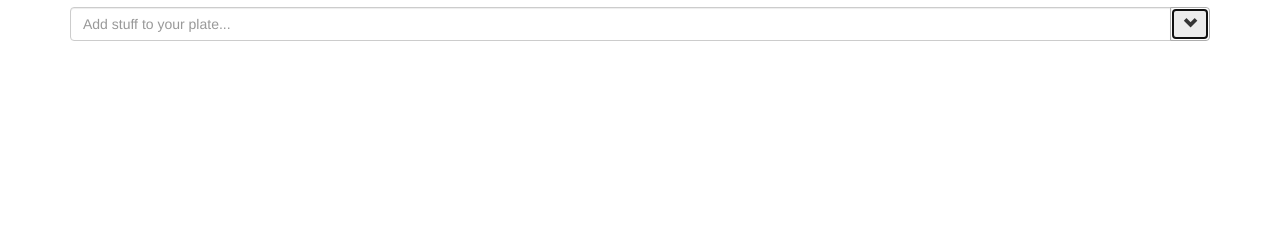
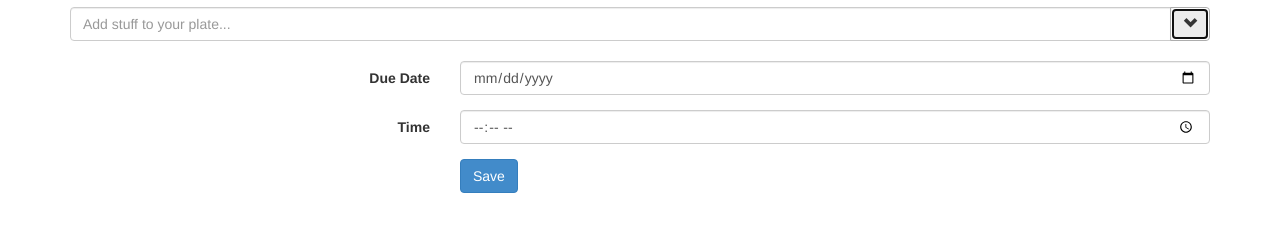
Before and after one commit to sumitgouthaman/OnMyPlate, a browser extension: page index.html in a window 1280 px wide. Both pictures are taken after a click on the button 1189 px from the left and 80 px from the top of the page. Shown: the part 56-288 px from the top of the page. Drawn offline with nearby package versions, Linux system fonts and the light colour scheme.

Commit message:
Adds more options for a new Todo
Bug: The native calendar pop up causes the Extension popup to close
if used.

```diff
--- a/index.html
+++ b/index.html
@@ -25,12 +25,33 @@
                 <div class="input-group">
                     <input type="text" class="form-control" ng-model="newTodoText" ng-keydown="onNewTodoKeyDown($event)" placeholder="Add stuff to your plate...">
                     <span class="input-group-btn">
-                        <button class="btn btn-default" type="button">
+                        <button class="btn btn-default" type="button" ng-click="toggleOptions()">
                             <span class="glyphicon glyphicon-chevron-down"></span>
                         </button>
                     </span>
                 </div>
                 <br/>
+            </div>
+            <div class="col-xs-12" ng-show="showMoreOptions">
+                <form class="form-horizontal" role="form">
+                    <div class="form-group">
+                        <label for="duedate" class="col-xs-4 control-label">Due Date</label>
+                        <div class="col-xs-8">
+                            <input type="date" class="form-control" id="duedate" placeholder="Due Date">
+                        </div>
+                    </div>
+                    <div class="form-group">
+                        <label for="duetime" class="col-xs-4 control-label">Time</label>
+                        <div class="col-xs-8">
+                            <input type="time" class="form-control" id="duetime" placeholder="Time">
+                        </div>
+                    </div>
+                    <div class="form-group">
+                        <div class="col-xs-offset-4 col-xs-8">
+                            <button class="btn btn-primary">Save</button>
+                        </div>
+                    </div>
+                </form>
             </div>
         </div>
         <div class="row">
--- a/js/todo.js
+++ b/js/todo.js
@@ -4,6 +4,7 @@ todo.controller('todoController', ['$scope',
 
         $scope.appName = "On My Plate";
         $scope.newTodoText = "";
+        $scope.showMoreOptions = false;
 
         $scope.todos = [];
 
@@ -58,4 +59,8 @@ todo.controller('todoController', ['$scope',
             $scope.todos = todos;
         }
 
+        $scope.toggleOptions = function () {
+            $scope.showMoreOptions = !$scope.showMoreOptions;
+        }
+
 }]);
```
